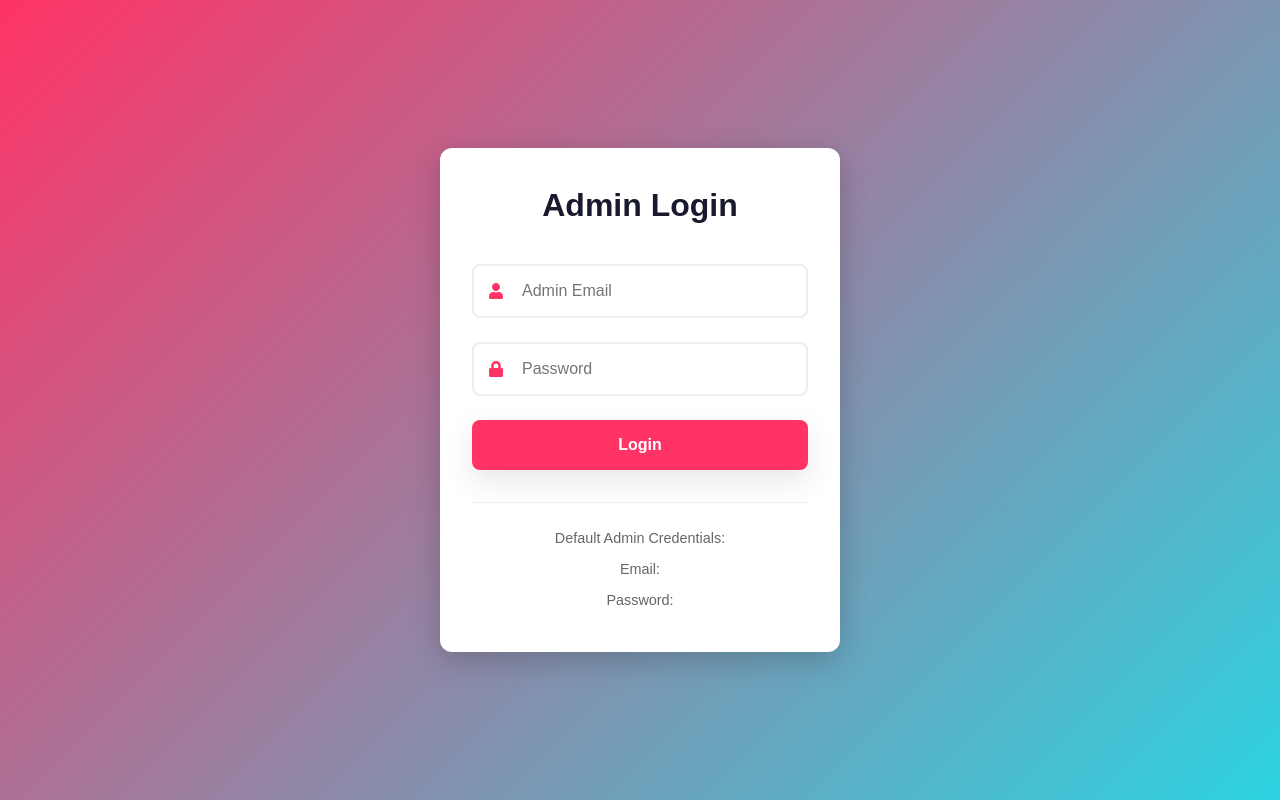
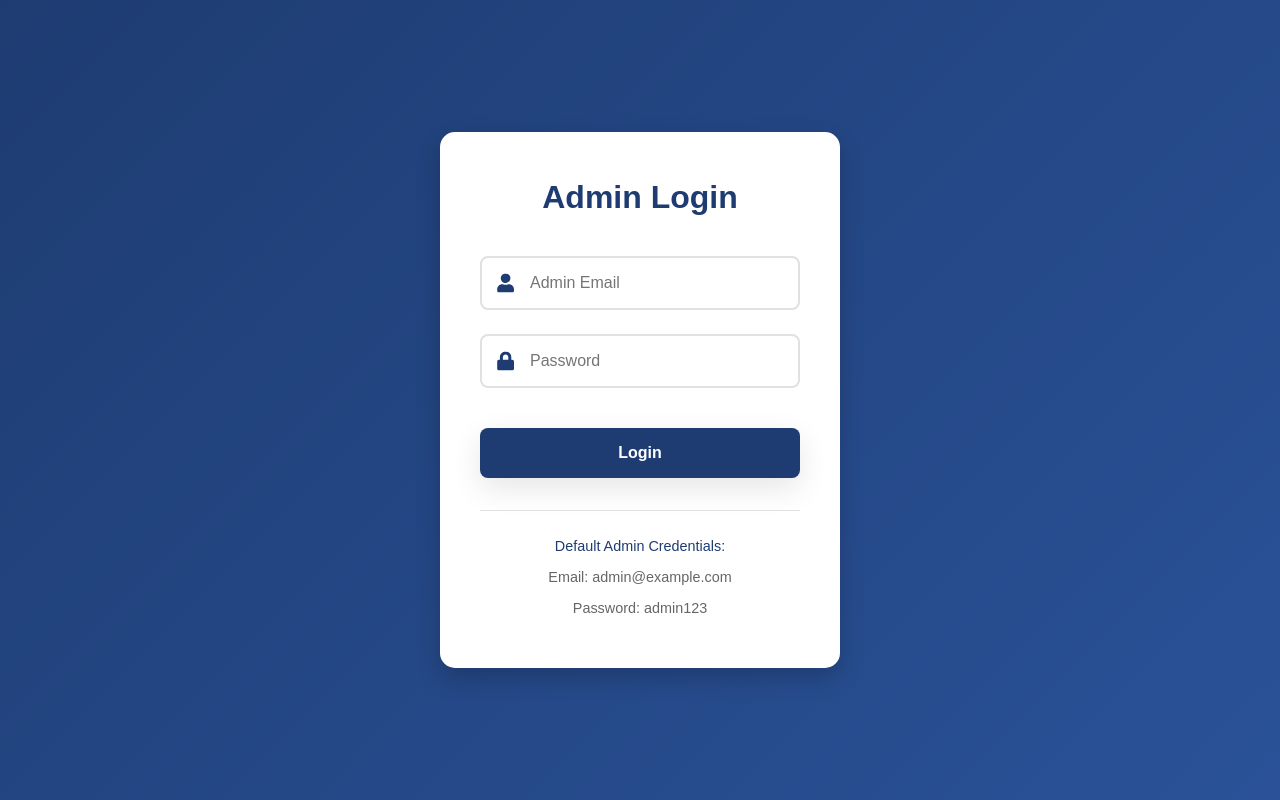
Before and after one commit to Bhusaresuraj/updatedeventmanager1, a Next.js app: page /admin/login in a window 1280 px wide. Built offline with nearby package versions, Linux system fonts and the light colour scheme; no server answers.

Commit message:
Updation

```diff
--- a/src/middleware.js
+++ b/src/middleware.js
@@ -5,15 +5,15 @@ export function middleware(request) {
 
   // Check if it's an admin route
   if (pathname.startsWith('/admin')) {
-    // Allow access to login page
+    // Always allow access to login page
     if (pathname === '/admin/login') {
       return NextResponse.next();
     }
 
     // Check for auth token
-    const token = request.cookies.get('adminToken');
+    const token = request.cookies.get('adminToken')?.value ||
+                 request.headers.get('authorization')?.split(' ')[1];
 
-    // If no token, redirect to login
     if (!token) {
       return NextResponse.redirect(new URL('/admin/login', request.url));
     }
--- a/src/pages/admin/login.js
+++ b/src/pages/admin/login.js
@@ -2,7 +2,6 @@ import { useState } from 'react';
 import { useRouter } from 'next/router';
 import styles from '../../styles/AdminLogin.module.css';
 import { toast } from 'react-toastify';
-import AdminService from '../../services/adminService';
 import { FaUser, FaLock } from 'react-icons/fa';
 import Head from 'next/head';
 
@@ -18,30 +17,26 @@ const AdminLogin = () => {
     e.preventDefault();
     setLoading(true);
 
+    // Simple validation for development
+    const adminEmail = process.env.NEXT_PUBLIC_ADMIN_EMAIL;
+    const adminPassword = process.env.NEXT_PUBLIC_ADMIN_PASSWORD;
+
     try {
-      // Log the attempt
-      console.log('Login attempt with:', {
-        email: credentials.email,
-        expectedEmail: process.env.NEXT_PUBLIC_ADMIN_EMAIL,
-        passwordMatch: credentials.password === process.env.NEXT_PUBLIC_ADMIN_PASSWORD
-      });
+      if (credentials.email === adminEmail && credentials.password === adminPassword) {
+        // Create a simple token
+        const token = btoa(Date.now() + adminEmail);
+        localStorage.setItem('adminToken', token);
 
-      const data = await AdminService.login(credentials);
-
-      // Store token
-      localStorage.setItem('adminToken', data.token);
-
-      // Show success message
-      toast.success('Login successful! Redirecting...');
-
-      // Redirect after a short delay
-      setTimeout(() => {
-        router.push('/admin');
-      }, 1000);
-
+        toast.success('Login successful!');
+        setTimeout(() => {
+          router.push('/admin');
+        }, 1000);
+      } else {
+        throw new Error('Invalid credentials');
+      }
     } catch (error) {
+      toast.error(error.message || 'Login failed');
       console.error('Login error:', error);
-      toast.error(error.message || 'Invalid email or password');
     } finally {
       setLoading(false);
     }
@@ -50,7 +45,7 @@ const AdminLogin = () => {
   return (
     <>
       <Head>
-        <title>Admin Login - Blizzard Production House</title>
+        <title>Admin Login</title>
       </Head>
       <div className={styles.loginContainer}>
         <div className={styles.loginCard}>
@@ -87,8 +82,8 @@ const AdminLogin = () => {
 
           <div className={styles.hint}>
             <p>Default Admin Credentials:</p>
-            <p>Email: {process.env.NEXT_PUBLIC_ADMIN_EMAIL}</p>
-            <p>Password: {process.env.NEXT_PUBLIC_ADMIN_PASSWORD}</p>
+            <p>Email: admin@example.com</p>
+            <p>Password: admin123</p>
           </div>
         </div>
       </div>
--- a/src/styles/AdminLogin.module.css
+++ b/src/styles/AdminLogin.module.css
@@ -3,15 +3,15 @@
   display: flex;
   align-items: center;
   justify-content: center;
-  background: linear-gradient(135deg, var(--primary-color) 0%, var(--secondary-color) 100%);
+  background: linear-gradient(135deg, #1e3c72 0%, #2a5298 100%);
   padding: 1rem;
 }
 
 .loginCard {
   background: white;
-  padding: 2rem;
-  border-radius: 12px;
-  box-shadow: 0 8px 30px rgba(0,0,0,0.2);
+  padding: 2.5rem;
+  border-radius: 15px;
+  box-shadow: 0 10px 25px rgba(0,0,0,0.2);
   width: 100%;
   max-width: 400px;
 }
@@ -19,7 +19,8 @@
 .loginCard h1 {
   text-align: center;
   margin-bottom: 2rem;
-  color: var(--dark-color);
+  color: #1e3c72;
+  font-size: 2rem;
 }
 
 .inputGroup {
@@ -32,38 +33,41 @@
   left: 1rem;
   top: 50%;
   transform: translateY(-50%);
-  color: var(--primary-color);
+  color: #1e3c72;
+  font-size: 1.2rem;
 }
 
 .inputGroup input {
   width: 100%;
-  padding: 1rem;
-  padding-left: 3rem;
-  border: 2px solid #eee;
+  padding: 1rem 1rem 1rem 3rem;
+  border: 2px solid #e1e1e1;
   border-radius: 8px;
   font-size: 1rem;
-  transition: border-color 0.3s ease;
+  transition: all 0.3s ease;
 }
 
 .inputGroup input:focus {
-  border-color: var(--primary-color);
+  border-color: #1e3c72;
   outline: none;
+  box-shadow: 0 0 0 3px rgba(30, 60, 114, 0.1);
 }
 
 .loginButton {
   width: 100%;
   padding: 1rem;
-  background: var(--primary-color);
+  background: #1e3c72;
   color: white;
   border: none;
   border-radius: 8px;
   font-size: 1rem;
+  font-weight: 600;
   cursor: pointer;
   transition: all 0.3s ease;
+  margin-top: 1rem;
 }
 
 .loginButton:hover {
-  background: var(--primary-color-dark);
+  background: #2a5298;
   transform: translateY(-2px);
 }
 
@@ -76,18 +80,23 @@
 .hint {
   margin-top: 2rem;
   padding-top: 1rem;
-  border-top: 1px solid #eee;
+  border-top: 1px solid #e1e1e1;
   text-align: center;
-  color: #666;
 }
 
 .hint p {
   margin: 0.5rem 0;
+  color: #666;
   font-size: 0.9rem;
+}
+
+.hint p:first-child {
+  color: #1e3c72;
+  font-weight: 500;
 }
 
 @media (max-width: 480px) {
   .loginCard {
-    padding: 1.5rem;
+    padding: 2rem;
   }
 }
```
